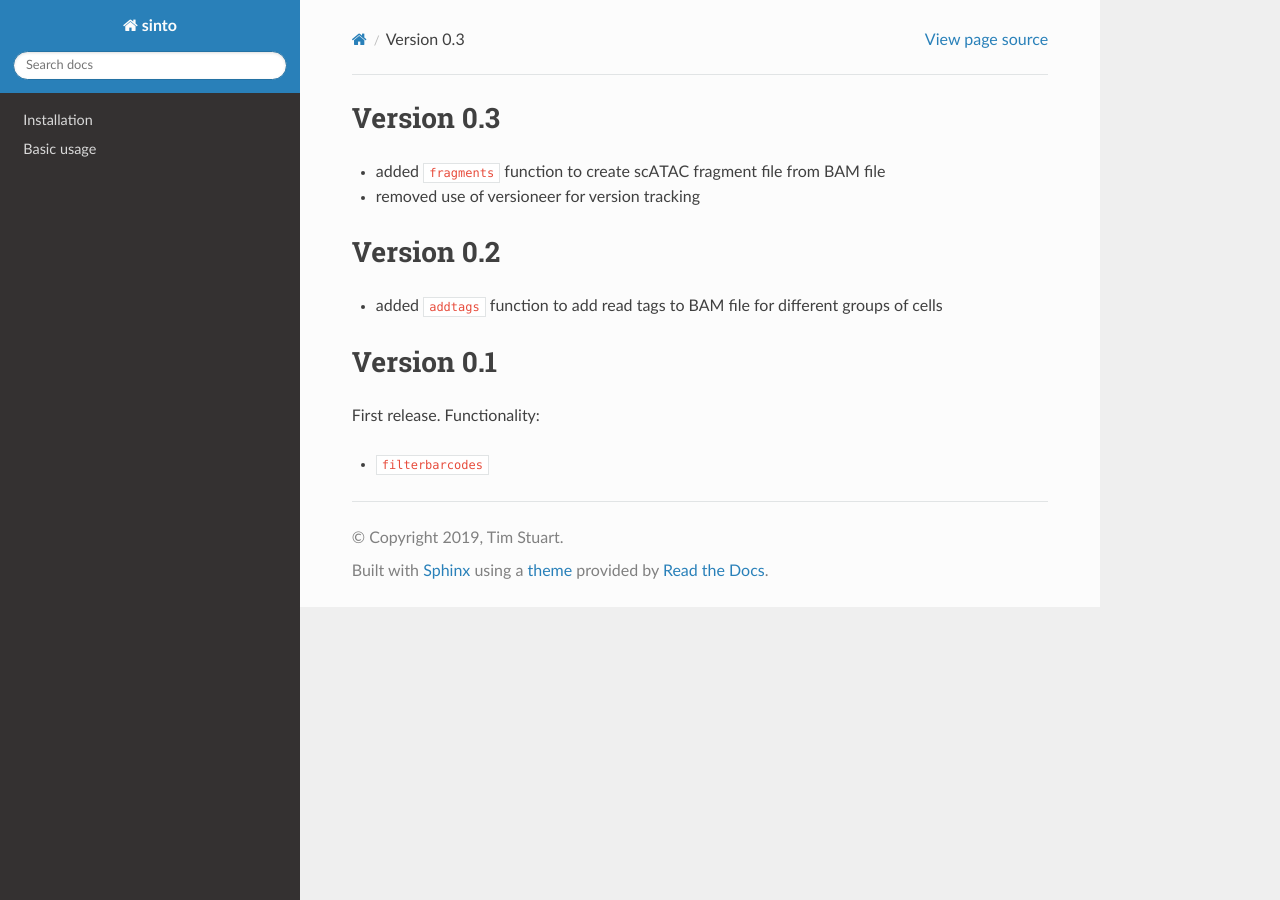
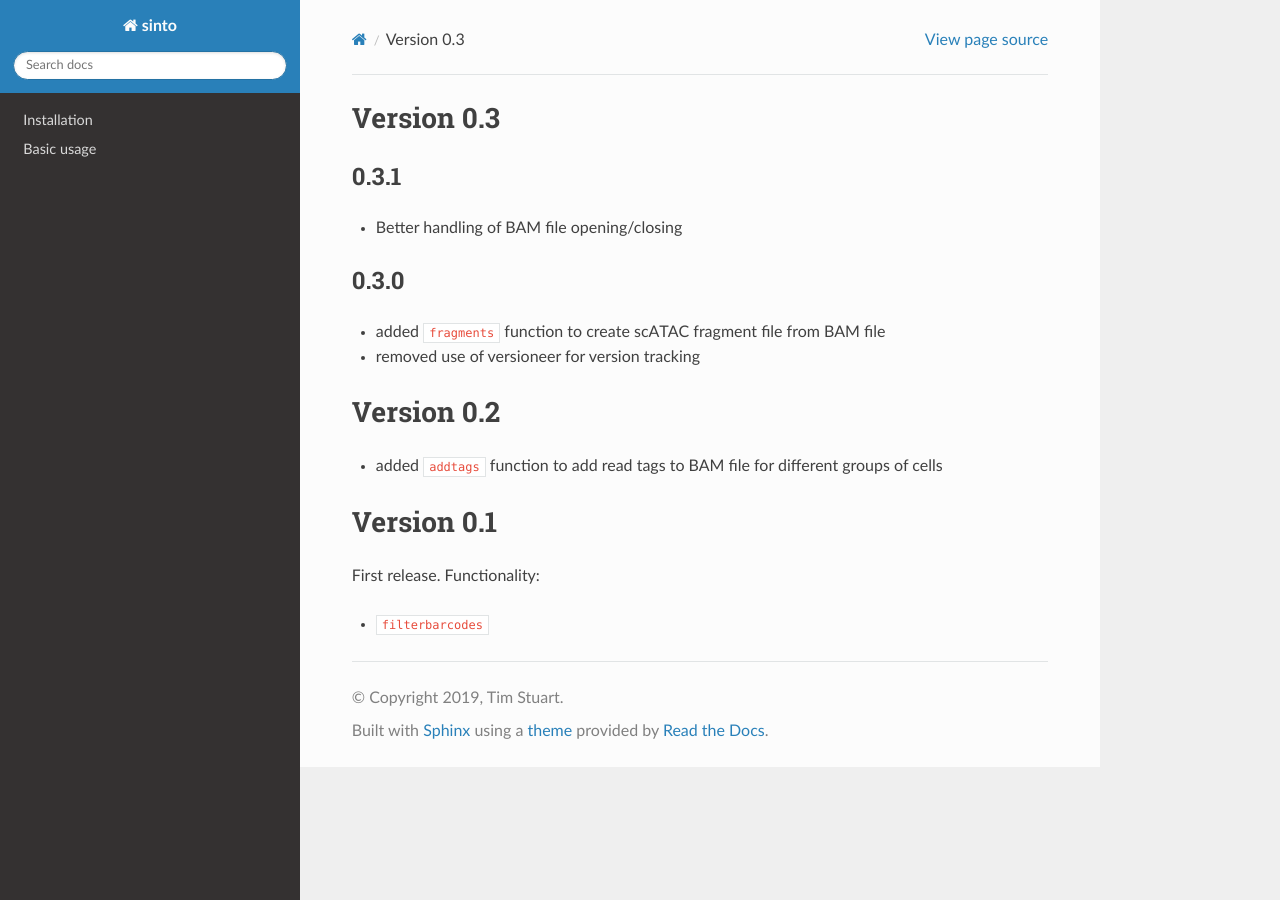
Before and after one commit to timoast/sinto, a Sphinx documentation site: the page built from docs/release_notes.rst, in a window 1280 px wide. Built offline with Sphinx 7.4.7 and the Read the Docs theme 2.0.0, drawn with Linux system fonts in a browser that asks for light colours.

Commit message:
Update version

```diff
--- a/docs/release_notes.rst
+++ b/docs/release_notes.rst
@@ -1,5 +1,13 @@
 Version 0.3
 -----------
+
+0.3.1
+~~~~~
+
+- Better handling of BAM file opening/closing
+
+0.3.0
+~~~~~
 
 - added ``fragments`` function to create scATAC fragment file from BAM file
 - removed use of versioneer for version tracking
--- a/sinto/_version.py
+++ b/sinto/_version.py
@@ -1 +1 @@
-__version__ = "0.3.0"
+__version__ = "0.3.1"
```
